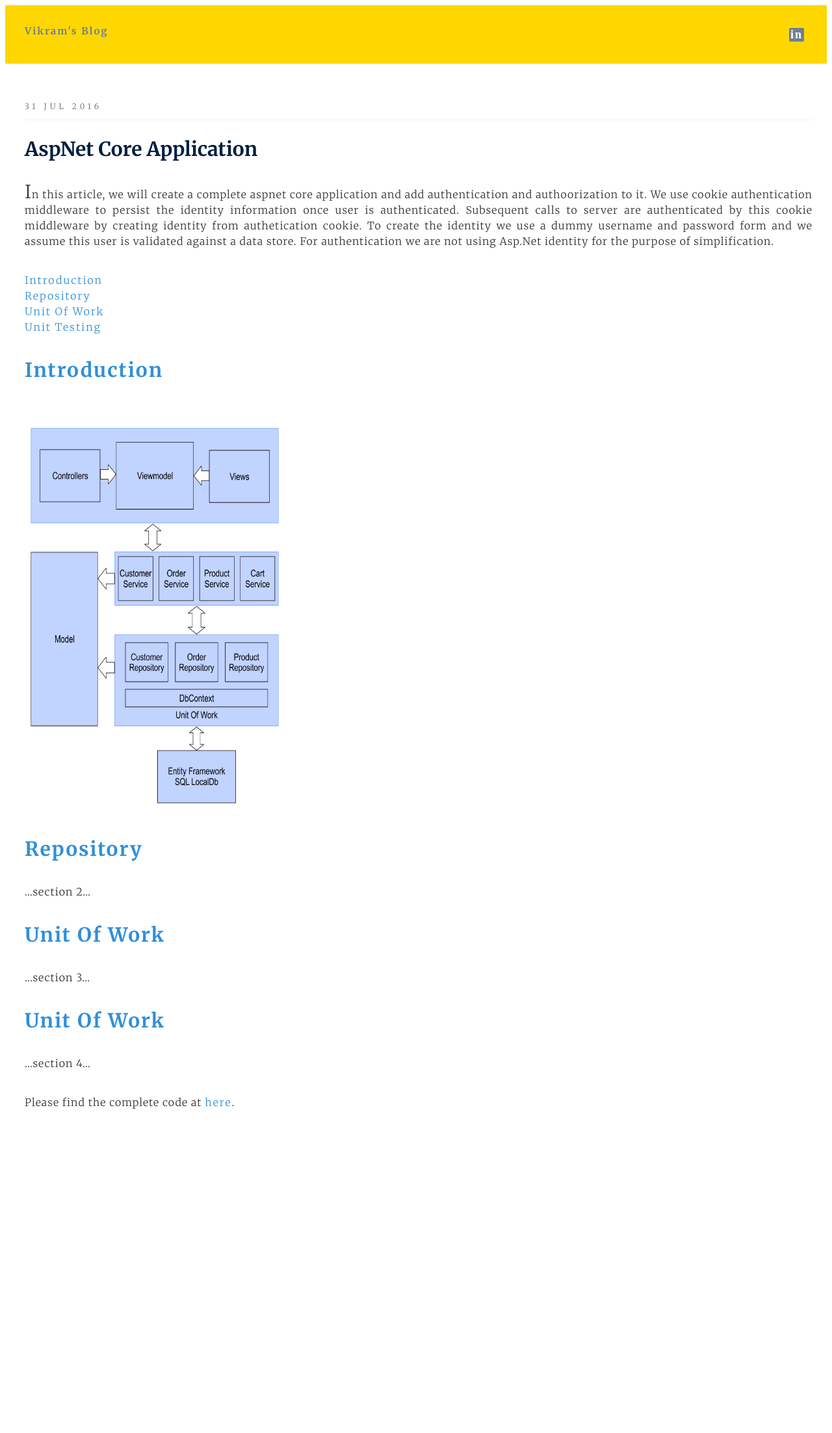
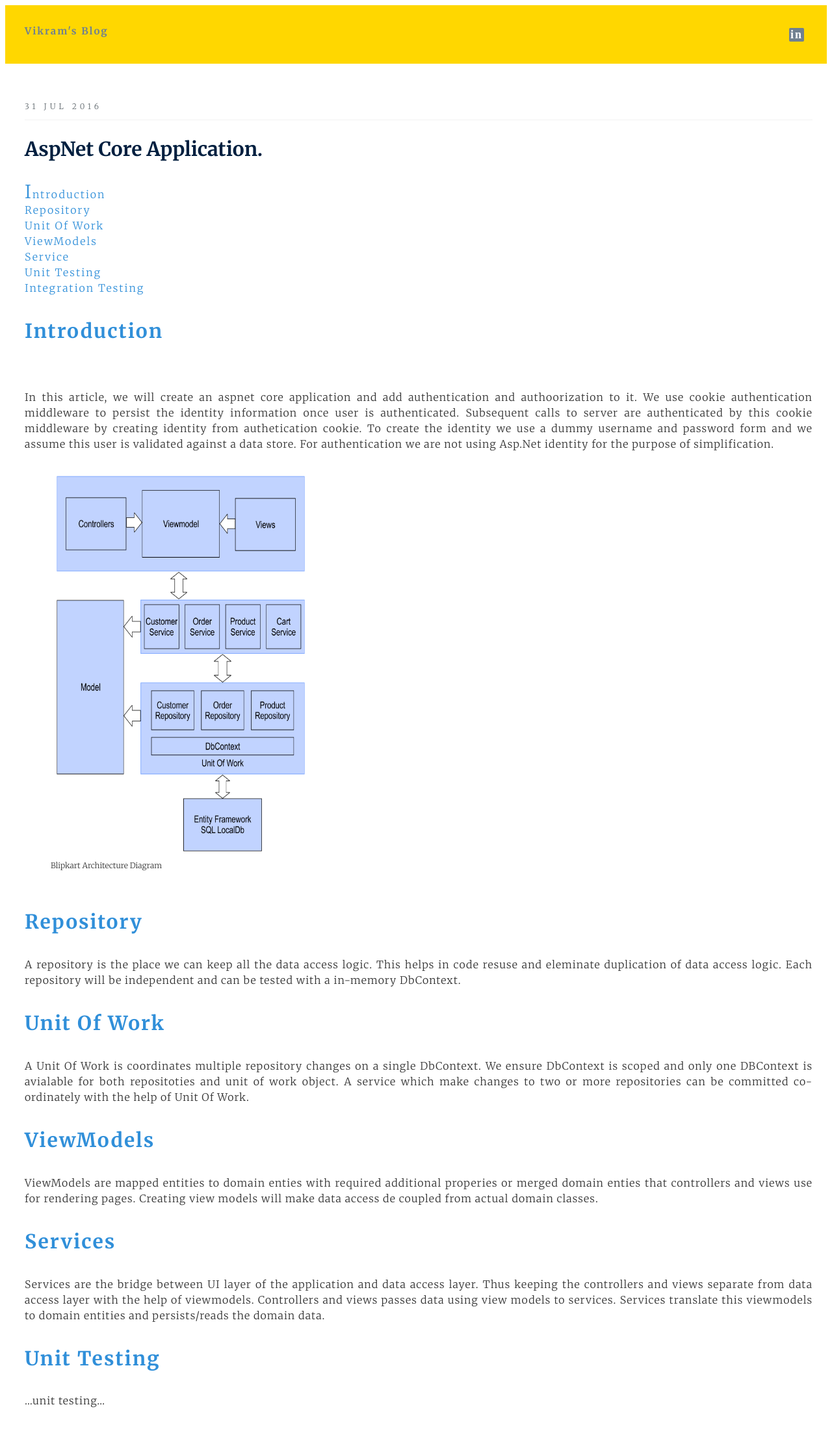
Before and after one commit to srirangamv/srirangamv.github.io, a Jekyll site: the page built from _posts/2016-07-31-complete-aspnetcore-app.md, in a window 1280 px wide. Shown: the top 2205 px of the page at 65% size. Built offline with Jekyll 4.4.1, drawn with Linux system fonts in a browser that asks for light colours.

Commit message:
Updating post.

```diff
--- a/_posts/2016-07-31-complete-aspnetcore-app.md
+++ b/_posts/2016-07-31-complete-aspnetcore-app.md
@@ -1,33 +1,48 @@
 ---
 layout: post
-title: "AspNet Core Application"
+title: "AspNet Core Application."
 name: "2016-07-31-complete-aspnetcore-app"
 description: "AspNet Core Application"
 date: 2016-07-31
 ---
 
 <p>
-In this article, we will create a complete aspnet core application and add authentication and authoorization to it.
-We use cookie authentication middleware to persist the identity information once user is authenticated. Subsequent calls to server are authenticated by this cookie middleware by creating identity from authetication cookie. To create the identity we use a dummy username and password form and we assume this user is validated against a data store. For authentication we are not using Asp.Net identity for the purpose of simplification.
-</p>
-
-<p>
     <a href="#section1">Introduction</a><br>
     <a href="#section2">Repository</a><br>
     <a href="#section3">Unit Of Work</a><br>
-    <a href="#section4">Unit Testing</a><br>
+    <a href="#section4">ViewModels</a><br>
+    <a href="#section5">Service</a><br>
+    <a href="#section6">Unit Testing</a><br>
+    <a href="#section6">Integration Testing</a><br>
 </p>
 <h2><a name="section1">Introduction</a></h2>
 <p>
-    <br>
-    <img src="/images/BlipkartArchitecture.png" alt="Blipkart Architecture Diagram" width="400" height="600" />
+    <p>
+        In this article, we will create an aspnet core application and add authentication and authoorization to it.
+        We use cookie authentication middleware to persist the identity information once user is authenticated. Subsequent calls to server are authenticated by this cookie middleware by creating identity from authetication cookie. To create the identity we use a dummy username and password form and we assume this user is validated against a data store. For authentication we are not using Asp.Net identity for the purpose of simplification.
+    </p>
+    <figure>
+      <img src="/images/BlipkartArchitecture.png" alt="Blipkart Architecture Diagram" width="400" height="600" />
+      <figcaption>Blipkart Architecture Diagram</figcaption>
+    </figure>
 </p>
 <h2><a name="section2">Repository</a></h2>
-...section 2...
+<p>
+A repository is the place we can keep all the data access logic. This helps in code resuse and eleminate duplication of data access logic. Each repository will be independent and can be tested with a in-memory DbContext.
+</p>
 <h2><a name="section3">Unit Of Work</a></h2>
-...section 3...
-<h2><a name="section4">Unit Of Work</a></h2>
-...section 4...
+<p>
+A Unit Of Work is coordinates multiple repository changes on a single DbContext. We ensure DbContext is scoped and only one DBContext is avialable for both repositoties and unit of work object. A service which make changes to two or more repositories can be committed co-ordinately with the help of Unit Of Work.
+</p>
+<h2><a name="section4">ViewModels</a></h2>
+ViewModels are mapped entities to domain enties with required additional properies or merged domain enties that controllers and views use for rendering pages. Creating view models will make data access de coupled from actual domain classes.
+<h2><a name="section5">Services</a></h2>
+Services are the bridge between UI layer of the application and data access layer. Thus keeping the controllers and views separate from data access layer with the help of viewmodels. Controllers and views passes data using view models to services.
+Services translate this viewmodels to domain entities and persists/reads the domain data.
+<h2><a name="section6">Unit Testing</a></h2>
+...unit testing...
+<h2><a name="section7">Integration Testing</a></h2>
+...integration testing...
 
 <p>
-Please find the complete code at <a href="https://github.com/vwtt/aspnetcoreapp" title="code download path">here</a>.</p>
+Please find the complete code at <a href="https://github.com/vwtt/aspnetcorecompleteapp" title="code download path">here</a>.</p>
```
